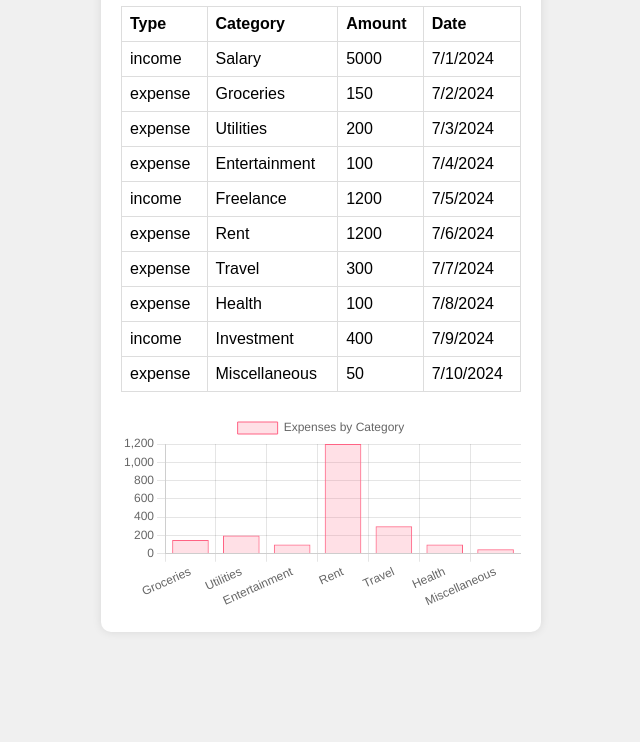
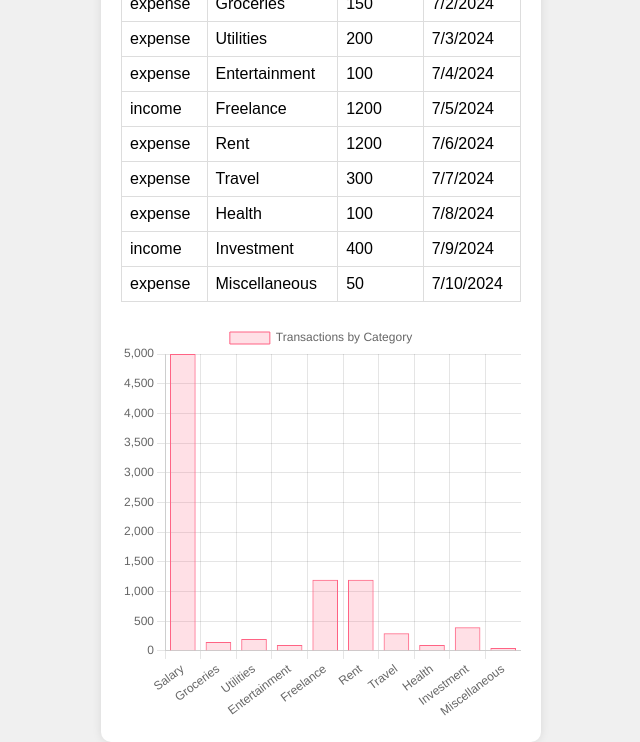
Before and after one commit to jhelgodt/Budget-Tracker, a plain HTML site: page index.html in a window 1280 px wide. Shown: the part 131-873 px from the top of the page, without its empty margins (319-959 px from the left). Before the commit the page ends 800 px from the top, so only its background shows below. Drawn offline with nearby package versions, Linux system fonts and the light colour scheme.

Commit message:
Fix chart update issue on checkbox toggle
- Added a global variable to store the Chart.js instance.
- Corrected checkbox property access from `Checked` to `checked`.
- Implemented chart destruction before creating a new instance to ensure the chart updates correctly when toggling checkboxes.
- Ensured transactions are displayed correctly with dates formatted using `toLocaleDateString`.

This update fixes the issue of the chart not updating when the "Show Income" or "Show Expenses" checkboxes are toggled. Fixes #123.

```diff
--- a/app.js
+++ b/app.js
@@ -1,5 +1,5 @@
 // Define an array of transactions. Each transaction has a type (income or expense),
-// a category, an amount and an date.
+// a category, an amount and a date.
 const transactions = [
   { type: "income", category: "Salary", amount: 5000, date: "2024-07-01" },
   { type: "expense", category: "Groceries", amount: 150, date: "2024-07-02" },
@@ -23,8 +23,8 @@ const transactions = [
   },
 ];
 
-// Function to render transactions in the HTML table
-function renderTransactions() {
+// Function to display transactions in the table
+function displayTransactions() {
   // Get the table body element from the HTML
   const tableBody = document.querySelector("#transactionTable tbody");
   // Clear any existing rows in the table
@@ -44,30 +44,43 @@ function renderTransactions() {
   });
 }
 
-// Function to render a bar chart of expenses by category
-function renderExpenseChart() {
+// Global variable to store the chart instance
+let chart;
+
+// Function to create and update the chart
+function updateChart() {
   // Get the context of the canvas element for the chart
   const ctx = document.getElementById("expenseChart").getContext("2d");
-  // Filter out only the expense transactions
-  const expenseTransactions = transactions.filter(
-    (transaction) => transaction.type === "expense"
+  const showIncome = document.getElementById("showIncome").checked;
+  const showExpenses = document.getElementById("showExpenses").checked;
+
+  const filteredTransactions = transactions.filter(
+    (transaction) =>
+      (showIncome && transaction.type === "income") ||
+      (showExpenses && transaction.type === "expense")
   );
+
   // Calculate the total amount for each expense category
-  const expenseCategories = expenseTransactions.reduce((acc, transaction) => {
+  const transactionData = filteredTransactions.reduce((acc, transaction) => {
     acc[transaction.category] =
       (acc[transaction.category] || 0) + transaction.amount;
     return acc;
   }, {});
 
+  // If a chart instance exists, destroy it before creating a new one
+  if (chart) {
+    chart.destroy();
+  }
+
   // Create a new bar chart using Chart.js
-  const chart = new Chart(ctx, {
+  chart = new Chart(ctx, {
     type: "bar", // Type of chart (bar chart)
     data: {
-      labels: Object.keys(expenseCategories), // Categories as labels
+      labels: Object.keys(transactionData), // Categories as labels
       datasets: [
         {
-          label: "Expenses by Category",
-          data: Object.values(expenseCategories), // Amounts for each category
+          label: "Transactions by Category",
+          data: Object.values(transactionData), // Amounts for each category
           backgroundColor: "rgba(255, 99, 132, 0.2)", // Bar color
           borderColor: "rgba(255, 99, 132, 1)", // Bar border color
           borderWidth: 1, // Border width
@@ -84,8 +97,12 @@ function renderExpenseChart() {
   });
 }
 
+// Event listeners for checkboxes
+document.getElementById("showIncome").addEventListener("change", updateChart);
+document.getElementById("showExpenses").addEventListener("change", updateChart);
+
 // When the document is fully loaded, render the transactions and the chart
 document.addEventListener("DOMContentLoaded", () => {
-  renderTransactions();
-  renderExpenseChart();
+  displayTransactions();
+  updateChart();
 });
--- a/index.html
+++ b/index.html
@@ -9,6 +9,10 @@
   <body>
     <div id="app">
       <h1>Budget Tracker</h1>
+      <div>
+        <input type="checkbox" id="showIncome" checked /> Show Income
+        <input type="checkbox" id="showExpenses" checked /> Show Expenses
+      </div>
       <table id="transactionTable">
         <thead>
           <tr>
@@ -19,10 +23,10 @@
           </tr>
         </thead>
         <tbody>
-          <!-- Transactiont will be added here dynamically -->
+          <!-- Transactions will be added here dynamically -->
         </tbody>
       </table>
-      <canvas id="expenseChart" width="400" heigt="400"></canvas>
+      <canvas id="expenseChart" width="400" height="400"></canvas>
     </div>
     <script src="https://cdn.jsdelivr.net/npm/chart.js"></script>
     <script src="app.js"></script>
```
